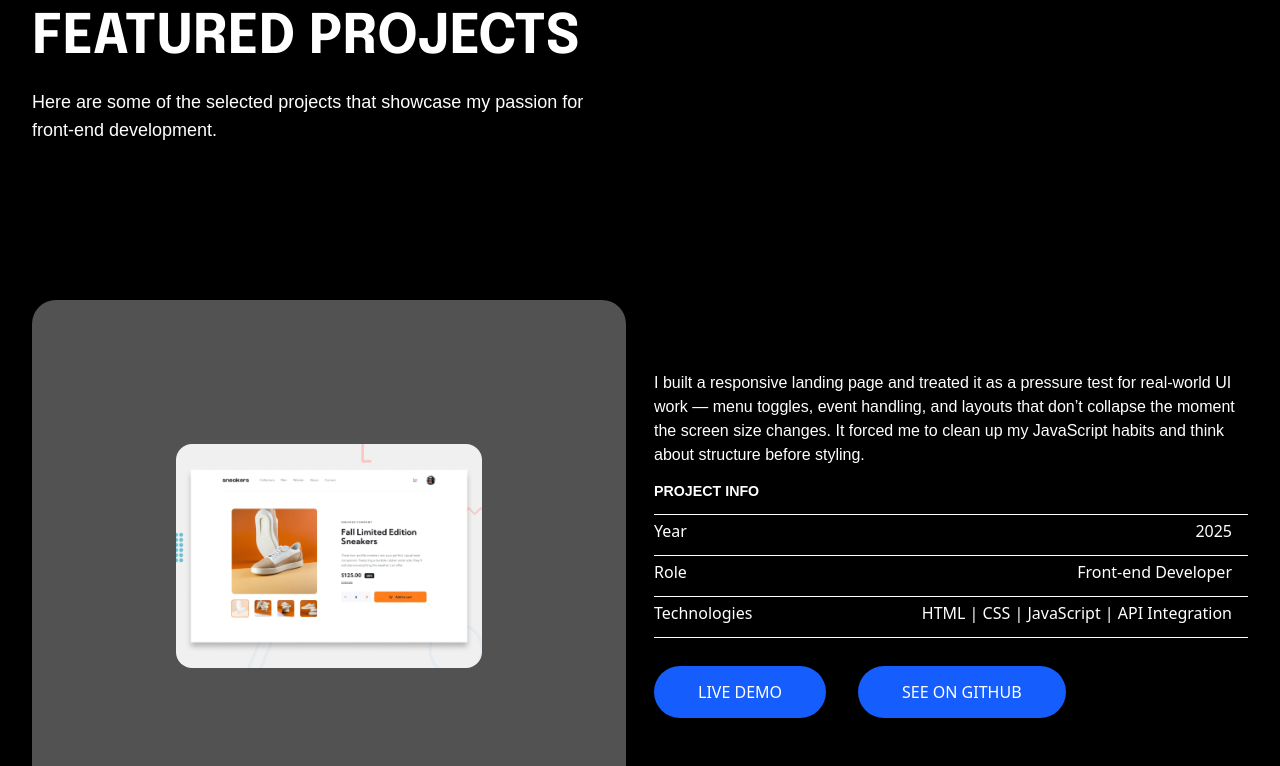
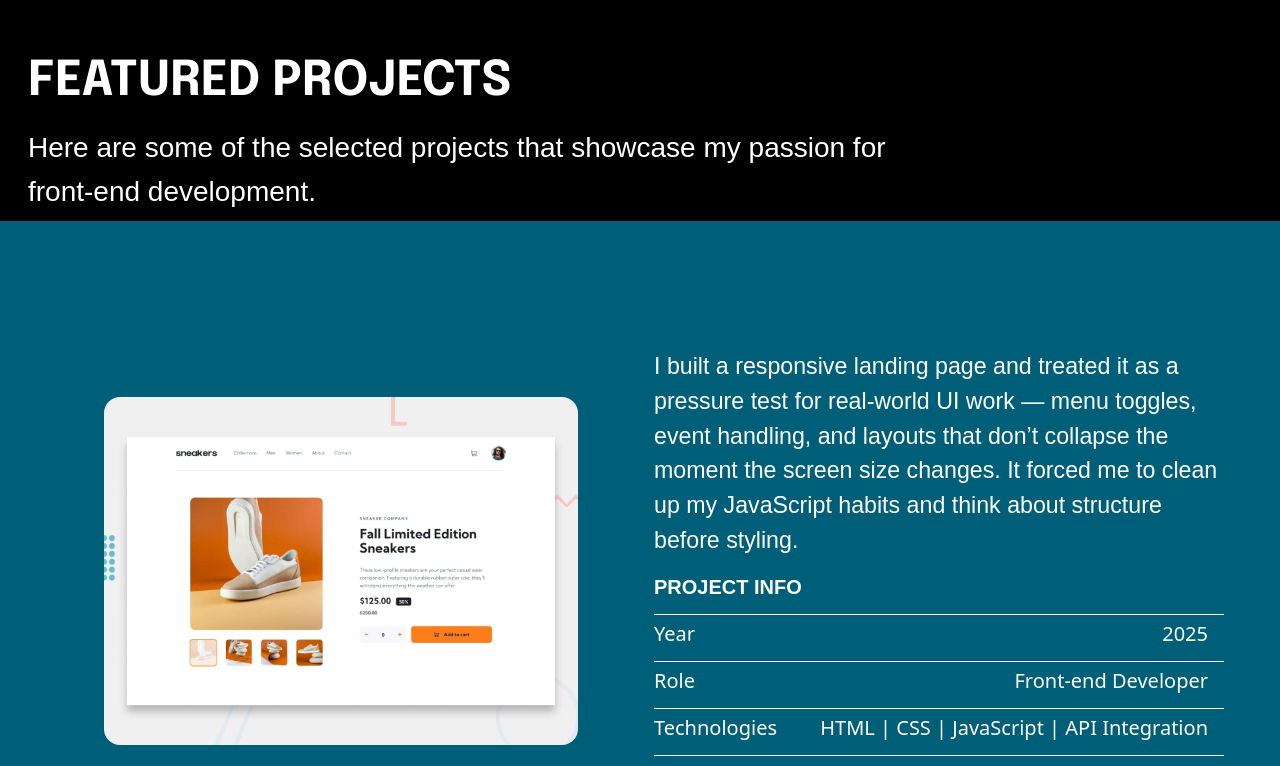
Before and after one commit to KabeloMaps/Portfolio, a React (Vite) app: page / in a window 1280 px wide. Shown: the part 814-1580 px from the top of the page. Built offline with nearby package versions, Linux system fonts and the light colour scheme; a web font is replaced by a local one.

Commit message:
Responsive design

```diff
--- a/src/components/FeatureSection.tsx
+++ b/src/components/FeatureSection.tsx
@@ -26,14 +26,14 @@ export default function FeatureSection() {
 
   return (
     <section id="projects">
-      <div className="Header-contianer  ">
-        <div className="flex cursor-default  lg:px-8">
-          <div className="max-w-2xl flex justify-items-start flex-row  lg:text-center flex-wrap mx-0">
-            <h2 className="text-[3.4rem] font-family-primary  text-white font-bold">
+      <div className="Header-contianer">
+        <div className="flex cursor-default  ">
+          <div className="  flex flex-col px-7 lg:pt-12  justify-center  lg:text-start  mx-0">
+            <h2 className="text-[2.45rem] lg:text-[3rem] font-family-primary  text-white font-bold">
               FEATURED PROJECTS
             </h2>
 
-            <p className="my-2 flex  text-left font-family-third font-normal text-lg inset-0 text-white">
+            <p className="my-2 flex text-[1.45rem] lg:text-[1.75rem]  text-left font-family-third font-normal text-lg inset-0 text-white">
               Here are some of the selected projects that showcase my passion
               for
               <br />
@@ -42,8 +42,8 @@ export default function FeatureSection() {
           </div>
         </div>
       </div>
-      <div className="Main-container text-white  py-0 sm:py-32">
-        <div className=" lg:mx-8">
+      <div className="Main-container bg-cyan-800  text-white  py-0 sm:py-32">
+        <div className="grid  lg:mx-8">
           <div className="feature-container gap-28">
             {currentItems.map((proj) => (
               <ProjectCard key={proj.id} project={proj} />
--- a/src/components/ProjectCard.tsx
+++ b/src/components/ProjectCard.tsx
@@ -13,9 +13,9 @@ interface ProjectCardProps {
 
 export default function ProjectCard({ project }: ProjectCardProps) {
   return (
-    <div className="grid grid-cols-2 gap-7 ">
-      <div className="image-container w-full py-36 px-36 my-5 bg-neutral-600 rounded-3xl ">
-        <div className="hover-3d">
+    <div className="grid grid-cols-1 gap-7 lg:grid-cols-2    mx-6">
+      <div className="image-container    py-14 px-14  lg:px-12 lg:py-12  lg:mb-5   rounded-3xl ">
+        <div className="hover-3d ">
           <figure className="rounded-2xl">
             <img src={project.img} alt="Project preview" />
           </figure>
@@ -28,37 +28,37 @@ export default function ProjectCard({ project }: ProjectCardProps) {
 
       <div className="description-container content-center">
         <article>
-          <p className="font-family-third text-[1rem] font-light">
+          <p className="font-family-third text-[1.45rem]  font-light">
             {project.description}
           </p>
 
-          <h2 className="font-family-third font-semibold text-[0.89rem] pt-3.5 pb-3">
+          <h2 className="font-family-third font-semibold text-[1.25rem] pt-3.5 pb-3">
             PROJECT INFO
           </h2>
           <hr />
 
-          <div className="my-1 mb-3 flex">
+          <div className="my-1 mb-3 flex text-[1.25rem]">
             <p>Year</p>
             <p className="mx-auto mr-4">{project.year}</p>
           </div>
 
           <hr />
 
-          <div className="my-1 mb-3 flex">
+          <div className="my-1 mb-3 flex text-[1.25rem]">
             <p>Role</p>
             <p className="mx-auto mr-4">{project.role}</p>
           </div>
 
           <hr />
 
-          <div className="my-1 mb-3 flex">
+          <div className="my-1 mb-3 flex text-[1.25rem]">
             <p>Technologies</p>
             <p className="mx-auto mr-4">{project.technologies.join(" | ")}</p>
           </div>
 
           <hr />
 
-          <div className="flex justify-start">
+          <div className="flex justify-start py-5">
             <button
               className="bg-blue-600 my-7 py-3.5 px-11 rounded-full"
               onClick={() => window.open((project as any).demo, "_blank")}
--- a/src/data/Projects.ts
+++ b/src/data/Projects.ts
@@ -37,7 +37,7 @@ export const projects = [
     img: "/assets/projects/FAQ-Accordion-Preview.jpg",
     description:
       "Effectively implemented an interactive FAQ accordion with smooth toggle animations, highlighting a strong grasp of core HTML, CSS, and JavaScript fundamentals through a widely-used front-end UI pattern.",
-    year: 2026,
+    year: 2025,
     role: "Front-end Developer",
     technologies: ["HTML", "CSS", "JavaScript"],
     demo: "https://faq-card-accordion.netlify.app",
```
Also changed, not shown: public/assets/projects/Huddle-Landing-Page-Preview.jpg.
